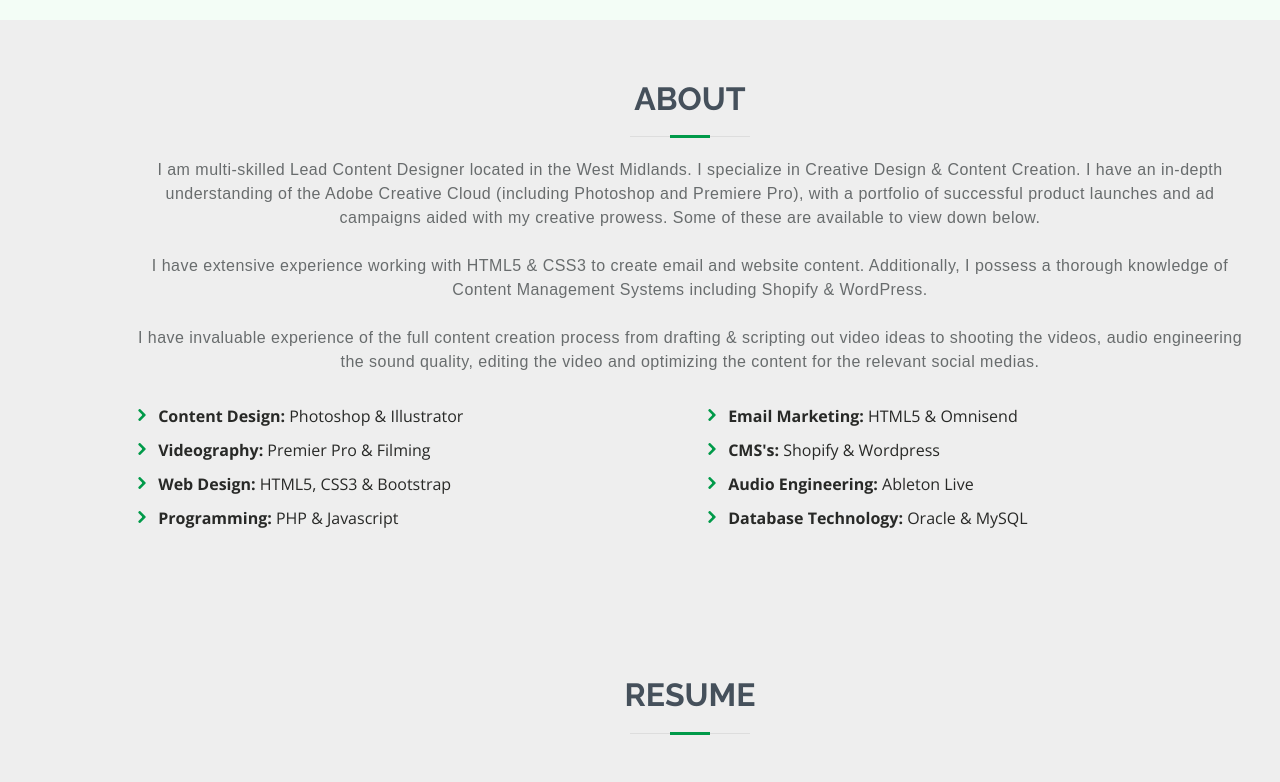
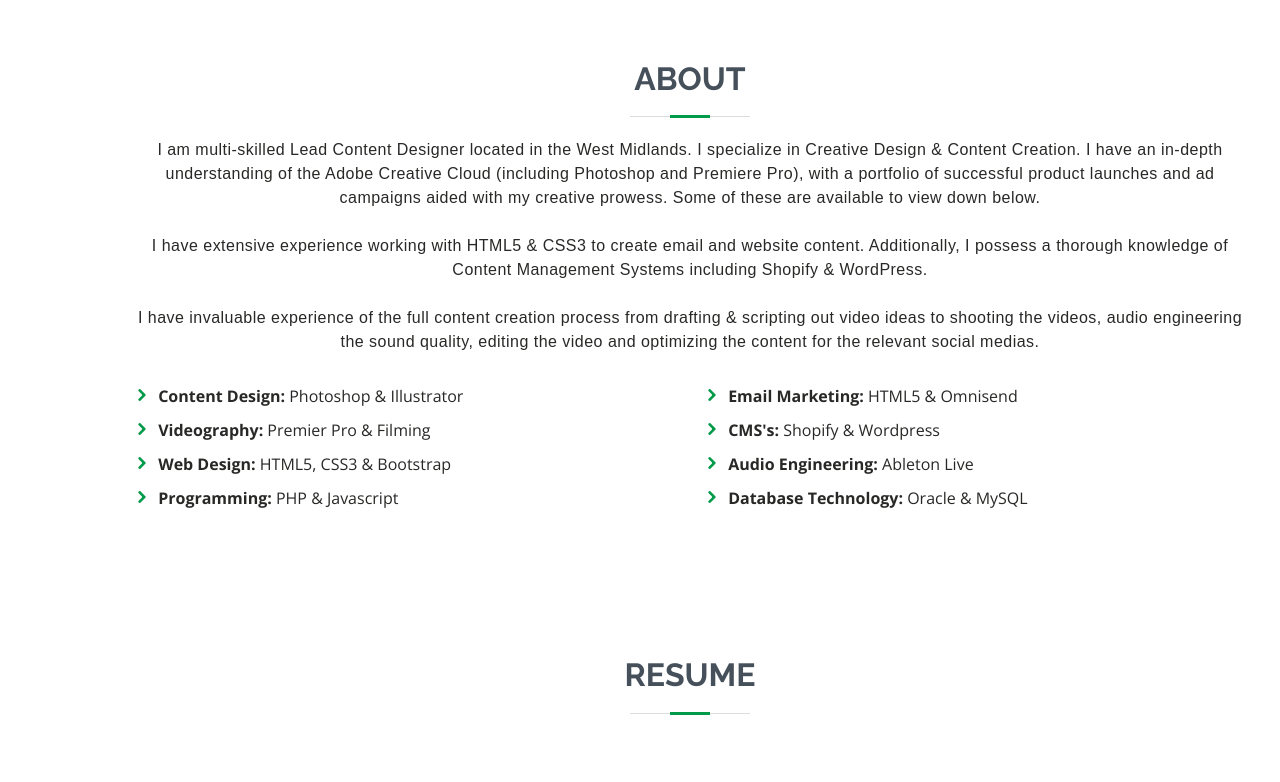
Before and after one commit to Taihg/csy2043, a plain HTML site: page index.html in a window 1280 px wide. Shown: the part 800-1582 px from the top of the page. Drawn offline with nearby package versions, Linux system fonts and the light colour scheme.

Commit message:
changed background colour
changed issued with background

```diff
--- a/assets/css/style.css
+++ b/assets/css/style.css
@@ -1177,10 +1177,6 @@ section {
   font-size: 13px;
 }
 
-body{
-    background:#eee;
-    margin-top:20px;
-}
 
 /*------- portfolio -------*/
 .project {
@@ -1506,7 +1502,6 @@ p {
     font-family: "Barlow", sans-serif !important;
     font-weight: 300;
     font-size: 1rem;
-    color: #686c6d;
     letter-spacing: 0.03rem;
     margin-bottom: 10px;
 }
```
Also changed, not shown: 3 other files.
